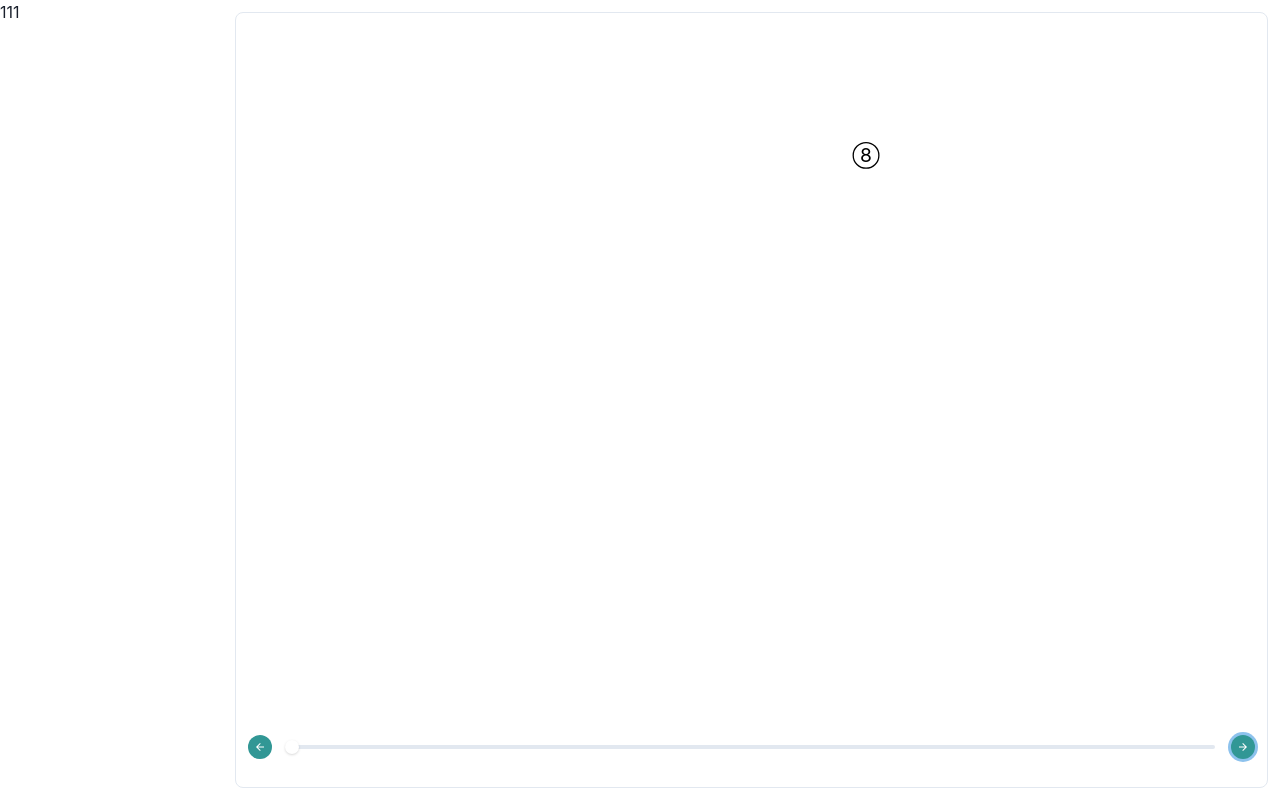
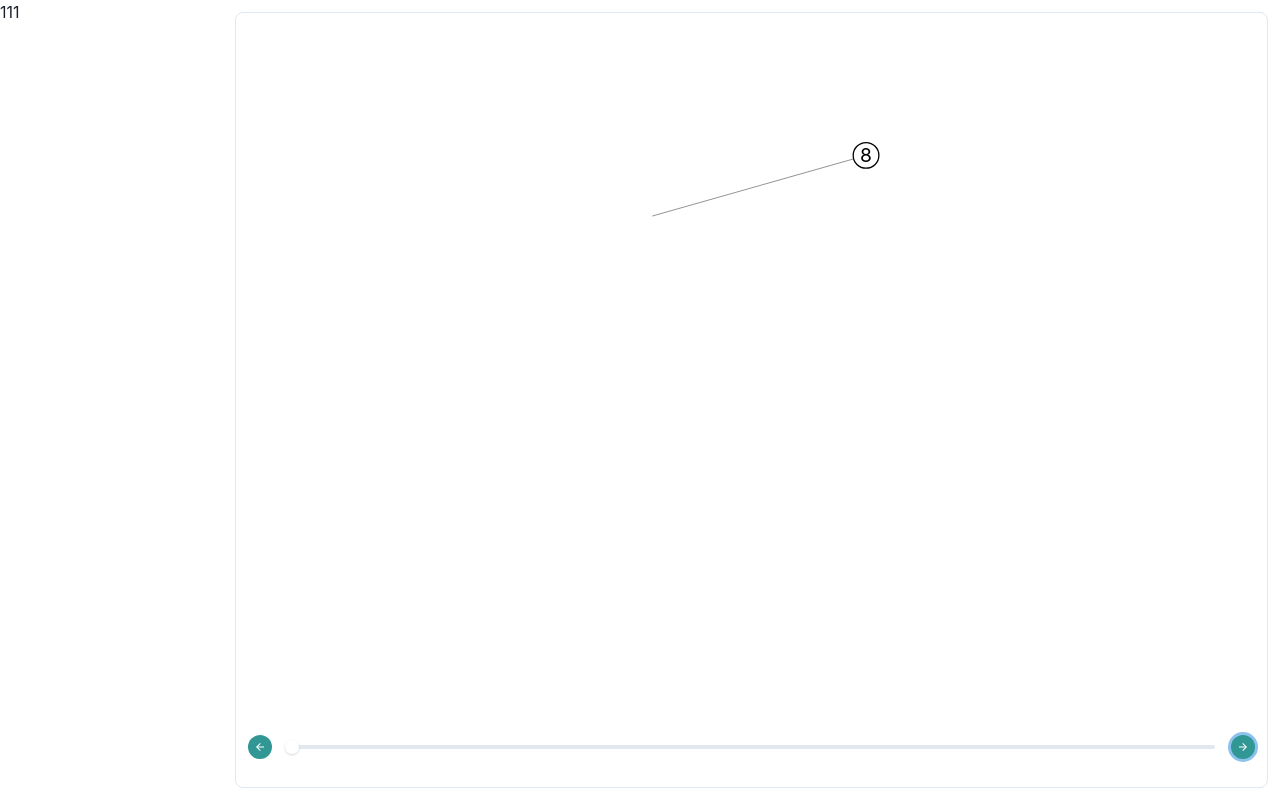
Before and after one commit to liujiajun/recursion-viz, a React (Create React App) app: page / in a window 1280 px wide. Both pictures are taken after a click on the button 1243 px from the left and 747 px from the top of the page. Built offline with nearby package versions, Linux system fonts and the light colour scheme.

Commit message:
Add edges

```diff
--- /dev/null
+++ b/src/components/tree-viewer/Constants.ts
@@ -0,0 +1,4 @@
+export const SCALE_FACTOR = [85, 150]
+export const TRANS_FACTOR = [50, 50]
+
+export const NODE_RADIUS = 30
--- a/src/components/tree-viewer/TreeViewer.tsx
+++ b/src/components/tree-viewer/TreeViewer.tsx
@@ -2,12 +2,11 @@ import React, { useState } from 'react'
 import {
   Box
 } from '@chakra-ui/react'
-import { EdgesInfo, VerticesContext, VerticesInfo } from '../../types/Types'
+import { EdgesInfo, Point, VerticesContext, VerticesInfo } from '../../types/Types'
 import Vertex from './vertex/Vertex'
 import ProgressControl from './progress/ProgressControl'
-
-const SCALE_FACTOR = [85, 150]
-const TRANS_FACTOR = [50, 50]
+import Edge from './edge/Edge'
+import { getScaledAndTranslatedCoords, moveToCircleBorder } from './Utils'
 
 type Props = {
   vertices: VerticesInfo,
@@ -16,13 +15,12 @@ type Props = {
 }
 
 const getBottomRightCoords = (nodes: VerticesInfo) => {
-  const raw = Object.entries(nodes).map(([k, v]) => v).reduce(
+  const raw: Point = Object.entries(nodes).map(([k, v]) => v).reduce(
     (acc, cur) => {
       return [Math.max(cur.coords[0], acc[0]), Math.max(cur.coords[1], acc[1])]
     }, [-1, -1]
   )
-  return [raw[0] * SCALE_FACTOR[0] + 2 * TRANS_FACTOR[0],
-    raw[1] * SCALE_FACTOR[1] + 2 * TRANS_FACTOR[1]]
+  return getScaledAndTranslatedCoords(raw, 2)
 }
 
 const getEndTime = (nodes: VerticesInfo) => {
@@ -33,16 +31,37 @@ const getEndTime = (nodes: VerticesInfo) => {
   )
 }
 
-const nodes = (nodes: VerticesInfo, context: VerticesContext, time) => {
+const getNodes = (nodes: VerticesInfo, context: VerticesContext, time) => {
   return (
     <>
       { Object.entries(nodes).map(([k, v]) => {
         return v.appearFrom <= time &&
         <Vertex key={v.id}
-                center={[v.coords[0] * SCALE_FACTOR[0] + TRANS_FACTOR[0], v.coords[1] * SCALE_FACTOR[1] + TRANS_FACTOR[1]]}
+                center={getScaledAndTranslatedCoords(v.coords)}
                 highlight={v.highlightAt.includes(time) ? 'current' : 'normal'}
                 label={context[v.id].args.join(', ')}
         />
+      })}
+    </>
+  )
+}
+
+const getEdges = (edges: EdgesInfo, nodes: VerticesInfo, context: VerticesContext, time) => {
+  // const p1: Point = [0, 0]
+  // const p2: Point = [30, 30]
+  // console.log(moveToCircleBorder(p1, p2))
+  return (
+    <>
+      { Object.entries(edges).map(([k, v]) => {
+        const [processedStart, processedEnd] = moveToCircleBorder(
+          getScaledAndTranslatedCoords(nodes[v.u].coords),
+          getScaledAndTranslatedCoords(nodes[v.v].coords)
+        )
+        return time >= v.interval[0] && time <= v.interval[1] &&
+            <Edge start={processedStart}
+                  end={processedEnd}
+                  highlight="normal"
+            />
       })}
     </>
   )
@@ -62,7 +81,8 @@ const TreeViewer = ({
     <Box width="100%" height="100%">
       <Box width="100%" height="calc(100% - 2.5rem)" backgroundColor="">
         <svg height="100%" width="100%" viewBox={`0 0 ${bottomRight[0]} ${bottomRight[1]}`}>
-          { nodes(vertices, verticesContext, time) }
+          { getNodes(vertices, verticesContext, time) }
+          { getEdges(edges, vertices, verticesContext, time) }
         </svg>
       </Box>
       <Box width="100%" height="2.5rem">
--- /dev/null
+++ b/src/components/tree-viewer/Utils.ts
@@ -0,0 +1,22 @@
+import { Point } from '../../types/Types'
+import {NODE_RADIUS, SCALE_FACTOR, TRANS_FACTOR} from './Constants'
+
+export function getScaledAndTranslatedCoords (raw: Point, k: number = 1): Point {
+  return [raw[0] * SCALE_FACTOR[0] + k * TRANS_FACTOR[0],
+    raw[1] * SCALE_FACTOR[1] + k * TRANS_FACTOR[1]]
+}
+
+export function moveToCircleBorder (start: Point, end: Point): [Point, Point] {
+  // x2: end[0] y2: end[1]
+  // x1: start[0] y1: start[1]
+  const dis = Math.sqrt((end[1] - start[1]) ** 2 + (end[0] - start[0]) ** 2)
+  const a = NODE_RADIUS * (end[0] - start[0]) / dis
+  return [pointOnLine(start, end, a), pointOnLine(start, end, end[0] - start[0] - a)]
+}
+
+function pointOnLine (start: Point, end: Point, xDis: number): Point {
+  const k = (end[1] - start[1]) / (end[0] - start[0])
+  const x = start[0] + xDis
+  const y = k * x + (end[1] - k * end[0])
+  return [x, y]
+}
--- /dev/null
+++ b/src/components/tree-viewer/edge/Edge.tsx
@@ -0,0 +1,20 @@
+import * as React from 'react'
+import { HighlightStatus, Point } from '../../../types/Types'
+
+type Props = {
+  start: Point,
+  end: Point,
+  highlight: HighlightStatus,
+  label?: String,
+
+}
+
+const Edge = ({ start, end, highlight, label } : Props) => {
+  return (
+    <>
+      <line x1={start[0]} y1={start[1]} x2={end[0]} y2={end[1]} strokeWidth={1} stroke="black"/>
+    </>
+  )
+}
+
+export default Edge
--- a/src/components/tree-viewer/vertex/Vertex.tsx
+++ b/src/components/tree-viewer/vertex/Vertex.tsx
@@ -1,20 +1,23 @@
 import * as React from 'react'
 import { HighlightStatus, Point } from '../../../types/Types'
+import { NODE_RADIUS } from '../Constants'
 
 type Props = {
   center: Point,
   highlight: HighlightStatus,
-  label: string
+  label?: string
 }
 
 const Vertex = ({ center, highlight, label } : Props) => {
+  const scaleCss = label ? `scale(${Math.min(1, 1 / label.length * 1.6)})` : 'scale(1)'
+
   return (
     <>
       <circle cx={center[0]}
               cy={center[1]}
               fill={highlight === 'normal' ? 'transparent' : '#319795'}
               stroke={highlight === 'normal' ? 'black' : '#319795'}
-              r="30"
+              r={ NODE_RADIUS }
               strokeWidth="3"
       />
       <text x={center[0]}
@@ -25,7 +28,7 @@ const Vertex = ({ center, highlight, label } : Props) => {
             dy="0.2rem"
             fontSize="45"
             style={{
-              transform: `scale(${Math.min(1, 1 / label.length * 1.6)})`,
+              transform: scaleCss,
               transformOrigin: 'center',
               transformBox: 'fill-box'
             }}
```
